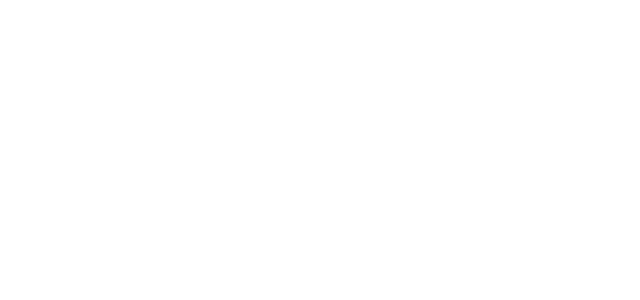
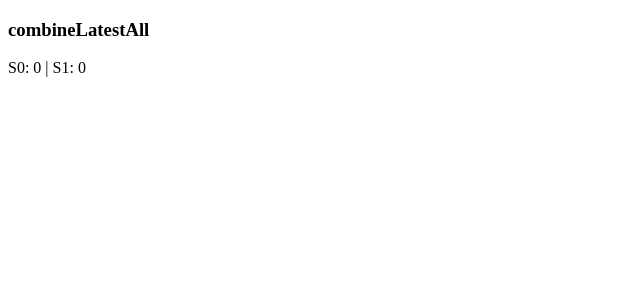
Before and after one commit to DevJohanAdrian/angular-boilerplate-examples, an Angular app: page /combineLatestAll in a window 1280 px wide. Before the commit this address led to /. Shown: the top 300 px of the page, without its empty margins (0-640 px from the left). Built offline with nearby package versions, Linux system fonts and the light colour scheme.

Commit message:
feat: combineLatestAll  operators rxjs

```diff
--- a/src/app/app.routes.ts
+++ b/src/app/app.routes.ts
@@ -99,5 +99,11 @@
         './examples/rxjs/operators/combination/combineLastest/combineLastest.component'
       ).then((m) => m.CombineLatestDemoComponent),
 
+  },
+  {
+    path: 'combineLatestAll', loadComponent: () =>
+      import(
+        './examples/rxjs/operators/combination/combineLatestAll/combineLatestAll.component'
+      ).then((m) => m.CombineLatestAllComponent),
   }
 ];
--- /dev/null
+++ b/src/app/examples/rxjs/operators/combination/combineLatestAll/combineLatestAll.component.ts
@@ -0,0 +1,25 @@
+import { Component } from '@angular/core';
+import { combineLatestAll, interval, map, take } from 'rxjs';
+
+@Component({
+  standalone: true,
+  selector: 'app-combine-latest-all',
+  template: `
+    <h3>combineLatestAll</h3>
+    <p>{{ resultado }}</p>
+  `
+})
+export class CombineLatestAllComponent {
+  resultado = '';
+
+  constructor() {
+    const sensores$ = interval(2000).pipe(
+      take(2),
+      map(i => interval(1000).pipe(map(v => `S${i}: ${v}`)))
+    );
+
+    sensores$.pipe(combineLatestAll()).subscribe(valores => {
+      this.resultado = valores.join(' | ');
+    });
+  }
+}
--- a/src/app/examples/rxjs/operators/combination/concapMap/concapMap.component.ts
+++ b/src/app/examples/rxjs/operators/combination/concapMap/concapMap.component.ts
@@ -4,7 +4,6 @@
   selector: 'app-concap-map',
   imports: [],
   template: `<p>concapMap works!</p>`,
-  styleUrl: './concapMap.component.css',
   changeDetection: ChangeDetectionStrategy.OnPush,
 })
 export class ConcapMapComponent { }
```
